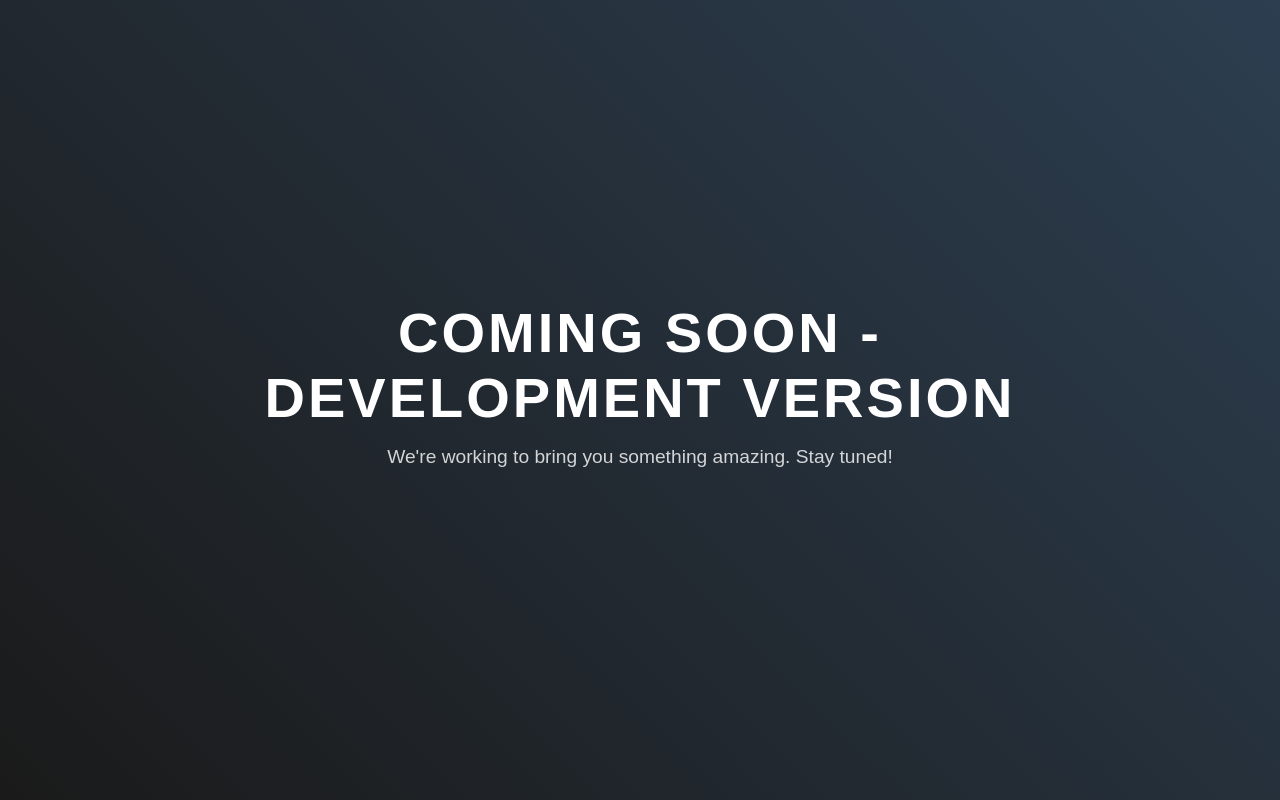
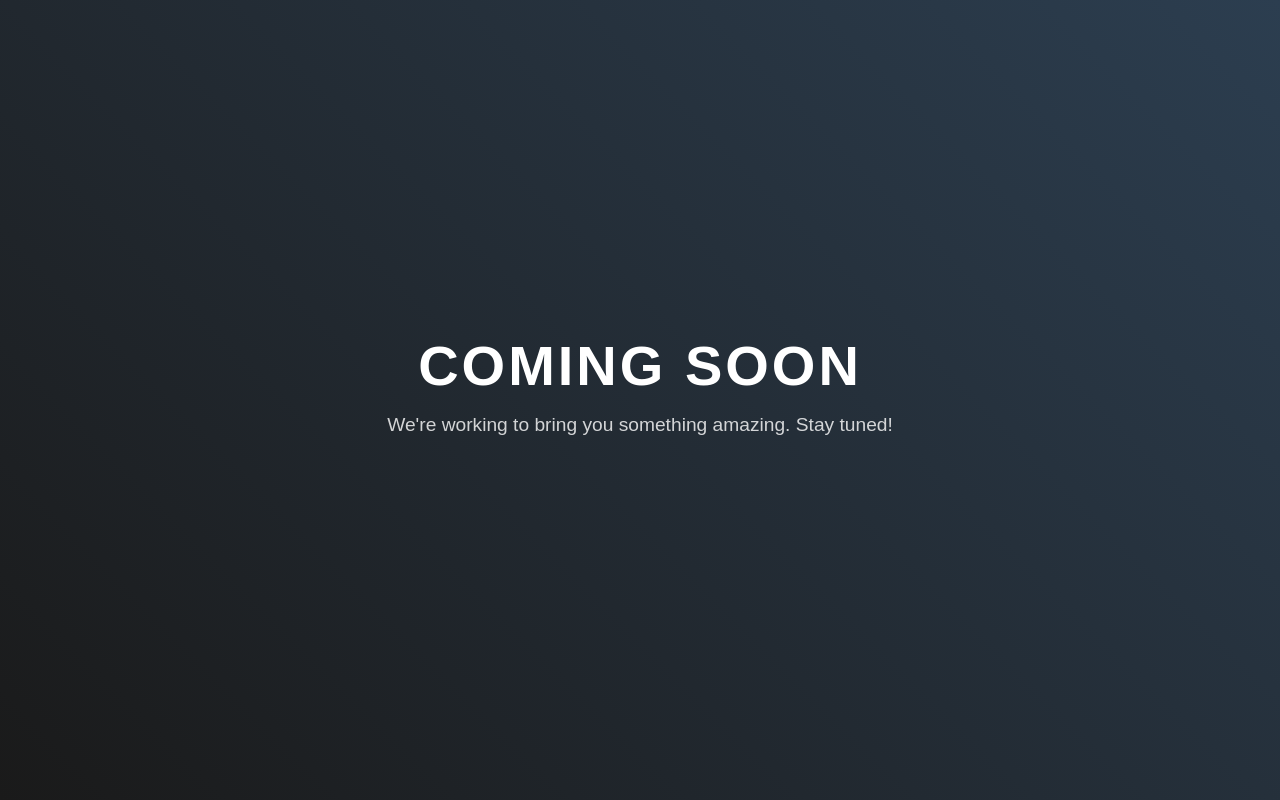
Before and after one commit to futant462/Homier, a website: page Webpage/index.html in a window 1280 px wide. Drawn offline with Linux system fonts and the light colour scheme.

Commit message:
Update coming soon text

```diff
--- a/Webpage/index.html
+++ b/Webpage/index.html
@@ -72,7 +72,7 @@
 </head>
 <body>
     <div class="container">
-        <h1>Coming Soon - Development Version</h1>
+        <h1>Coming Soon</h1>
         <p>We're working to bring you something amazing. Stay tuned!</p>
     </div>
 </body>
```
